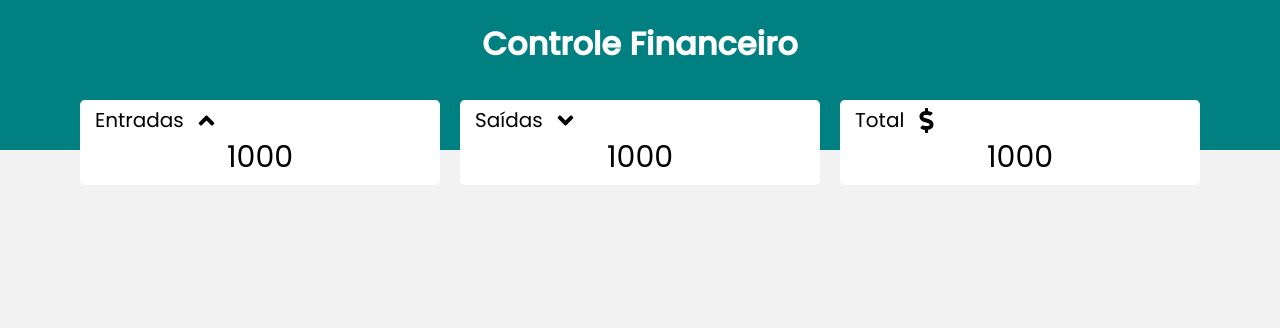
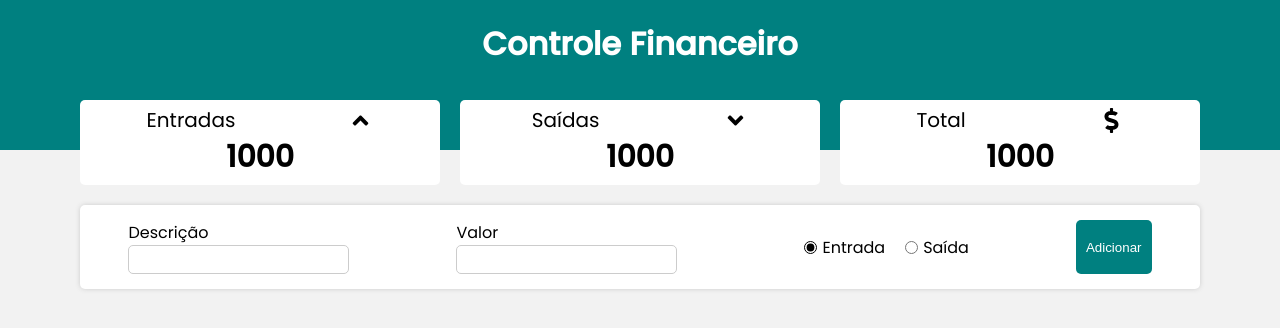
Before and after one commit to GuiAbade/AppFinancas, a React (Create React App) app: page / in a window 1280 px wide. Shown: the top 328 px of the page. Built offline with nearby package versions, Linux system fonts and the light colour scheme.

Commit message:
Adicionando form para adiocionar dados na tabela

```diff
--- a/src/App.js
+++ b/src/App.js
@@ -1,6 +1,7 @@
 import React from 'react';
 import Header from './components/Header';
 import Resume from './components/Resume';
+import Form from './components/Form';
 import GlobalStyle from './styles/global';
 
 const App = () => {
@@ -8,6 +9,7 @@
     <>
       <Header/>
       <Resume/>
+      <Form/>
       <GlobalStyle/>
     </>
   );
--- /dev/null
+++ b/src/components/Form/index.js
@@ -0,0 +1,57 @@
+import React, {useState} from 'react';
+import * as C from "./styles";
+
+const Form = () => {
+  const [desc, setDesc] = useState("");
+  const [amount, setAmount] = useState("");
+  const [isExpense, setExpense] = useState(false);
+
+  const handleSave = () => {
+    if (!desc || amount){
+      alert ("Informe a descrição e o valor!");
+      return;
+    }else if (amount <1 ){
+      alert("O valor tem que ser positivo");
+      return;
+    }
+  };
+
+  return (
+  <>
+    <C.Container>
+      <C.InputContent>
+        <C.Label>Descrição</C.Label>
+        <C.Input value={desc} onChange={(e) => setDesc(e.target.value)}/>
+      </C.InputContent>
+      <C.InputContent>
+        <C.Label>Valor</C.Label>
+        <C.Input
+          value={amount}
+          type="number"
+          onChange={(e) => setAmount(e.target.value)}
+        />
+      </C.InputContent>
+      <C.RadioGruop>
+        <C.Input
+          type="radio"
+          id="rIncome"
+          defaultChecked
+          name="group1"
+          onChange={() => setExpense(!isExpense)}
+        />
+        <C.Label htmlFor="rIncome">Entrada</C.Label>
+          <C.Input
+            type="radio"
+            id="rExpenses"
+            name="group1"
+            onChange={() => setExpense(!isExpense)}
+          />
+          <C.Label htmlFor="rIncome">Saída</C.Label>
+      </C.RadioGruop>
+      <C.Button onClick={handleSave}>Adicionar</C.Button>
+    </C.Container>
+  </>
+  );
+};
+
+export default Form;
--- /dev/null
+++ b/src/components/Form/styles.js
@@ -0,0 +1,54 @@
+import styled from "styled-components";
+
+export const Container = styled.div`
+max-width: 1120px;
+margin: 20px auto;
+width: 98%;
+background-color: #fff;
+box-shadow: 0px 0px 5px #ccc;
+border-radius: 5px;
+display: flex;
+justify-content: space-around;
+padding: 15px 0px;
+gap: 10px;
+
+@media (max-width: 750px){
+  display: grid;
+}
+`;
+
+export const InputContent = styled.div`
+  display: flex;
+  flex-direction: column;
+`;
+
+export const Label = styled.label``;
+
+export const Input = styled.input`
+  outline: none;
+  border-radius: 5px;
+  padding: 5px 10px;
+  font-size: 15px;
+  border: 1px solid #ccc;
+`;
+
+export const RadioGruop = styled.div`
+  display: flex;
+  align-items: center;
+
+  input{
+    margin-left: 20px;
+    margin-right: 5px;
+    accent-color: black;
+    margin-top: 0px;
+  }
+`;
+
+export const Button = styled.button`
+  padding: 5px 10px;
+  border: none;
+  border-radius: 5px;
+  cursor: pointer;
+  color: white;
+  background-color: teal;
+`;
--- a/src/components/ResumeItem/index.js
+++ b/src/components/ResumeItem/index.js
@@ -1,14 +1,14 @@
 import React from 'react';
 import * as C from './styles';
 
-const ResumeItem = ({title, Icon}) => {
+const ResumeItem = ({title, Icon, value}) => {
   return (
     <C.Container>
       <C.Header>
         <C.HeaderTitle>{title}</C.HeaderTitle>
         <Icon/>
       </C.Header>
-      <C.Total>1000</C.Total>
+      <C.Total>{value}</C.Total>
     </C.Container>
   );
 };
--- a/src/components/ResumeItem/styles.js
+++ b/src/components/ResumeItem/styles.js
@@ -9,7 +9,7 @@
   padding: 5px 15px;
   width: 30%;
 
-  @media (max-Width: 750px){
+  @media (max-width: 750px){
     width: 20px;
 
     p {
@@ -27,9 +27,10 @@
 export const Header = styled.header`
   display: flex;
   align-items: center;
-  justfy-content: space-around;
+  justify-content: space-around;
   width: 100%;
   gap: 10px;
+  margin; 20px auto;
 
   svg {
     width: 25px;
@@ -43,5 +44,5 @@
 
 export const Total =  styled.span`
   font-size: 30px;
-  font-weght: bold;
+  font-weight: bold;
 `;
```
